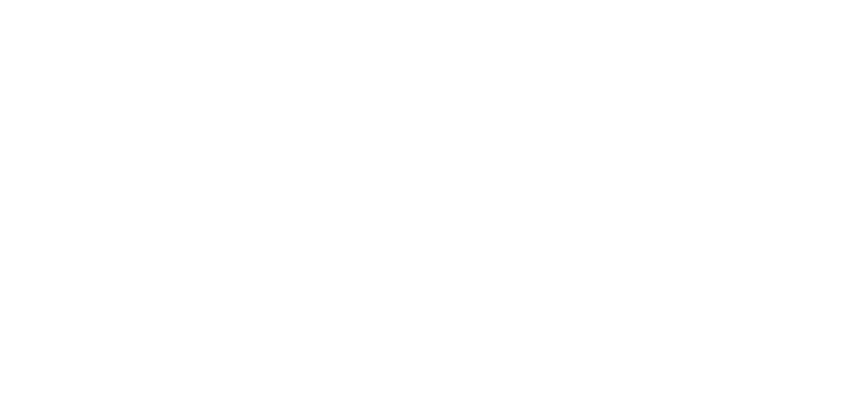
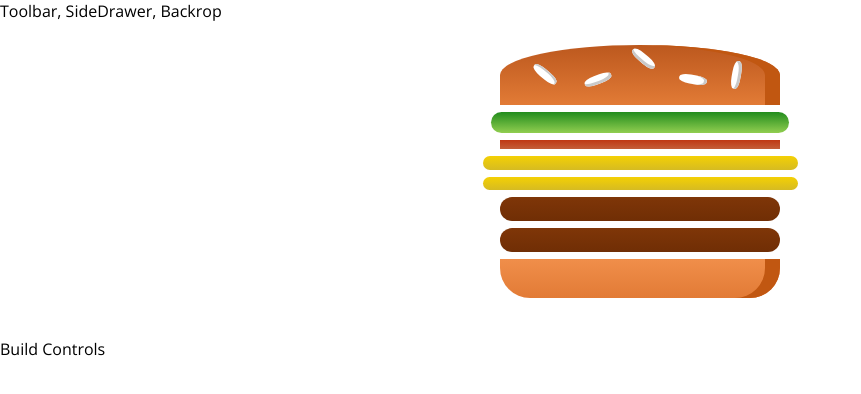
Before and after one commit to paulussimanjuntak/Burger-App-ReactJS, a React app: page / in a window 1280 px wide. Shown: the top 394 px of the page, without its empty margins (0-861 px from the left). Built offline with nearby package versions, Linux system fonts and the light colour scheme.

Commit message:
Outputting Burger Ingredients Dinamically

```diff
--- a/package.json
+++ b/package.json
@@ -31,6 +31,7 @@
     "postcss-flexbugs-fixes": "3.2.0",
     "postcss-loader": "2.0.8",
     "promise": "8.0.1",
+    "prop-types": "^15.7.2",
     "raf": "3.4.0",
     "react": "^16.12.0",
     "react-dev-utils": "^5.0.2",
--- a/src/App.js
+++ b/src/App.js
@@ -1,10 +1,14 @@
-import React, { Component } from 'react';
+import React, { Component } from 'react'
+import Layout from './components/Layout/Layout'
+import BurgerBuilder from './containers/BurgerBuilder/BurgerBuilder'
 
 class App extends Component {
   render() {
     return (
       <div>
-
+        <Layout>
+          <BurgerBuilder></BurgerBuilder>
+        </Layout>
       </div>
     );
   }
--- /dev/null
+++ b/src/components/Burger/Burger.css
@@ -0,0 +1,30 @@
+.Burger{
+    width: 100%;
+    margin: auto;
+    height: 250px;
+    overflow: scroll;
+    text-align: center;
+    font-weight: bold;
+    font-size: 1.2rem;
+}
+
+@media (min-width: 1000px) and (min-height: 700px){
+    .Burger{
+        width: 700px;
+        height: 600px;
+    }
+}
+
+@media (min-width: 500px) and (min-height: 401px){
+    .Burger{
+        width: 450px;
+        height: 400px;
+    }
+}
+
+@media (min-width: 500px) and (min-height: 400px){
+    .Burger{
+        width: 350px;
+        height: 300px;
+    }
+}
--- /dev/null
+++ b/src/components/Burger/Burger.js
@@ -0,0 +1,22 @@
+import React from 'react'
+import classes from './Burger.css'
+import BurgerIngredient from './BurgerIngredient/BurgerIngredient'
+
+const burger = (props) => {
+    const transformedIngredients = Object.keys(props.ingredients)
+        .map(igKey => {
+            return [...Array(props.ingredients[igKey])].map((_, i) => {
+                return <BurgerIngredient key={igKey + i} type={igKey} />
+            })
+        })
+
+    return(
+        <div className={classes.Burger}>
+            <BurgerIngredient type="bread-top" />
+            {transformedIngredients}
+            <BurgerIngredient type="bread-bottom" />
+        </div>
+    )
+}
+
+export default burger
--- /dev/null
+++ b/src/components/Burger/BurgerIngredient/BurgerIngredient.css
@@ -0,0 +1,113 @@
+.BreadBottom {
+    height: 13%;
+    width: 80%;
+    background: linear-gradient(#F08E4A, #e27b36);
+    border-radius: 0 0 30px 30px;
+    box-shadow: inset -15px 0 #c15711;
+    margin: 2% auto;
+}
+
+.BreadTop {
+    height: 20%;
+    width: 80%;
+    background: linear-gradient(#bc581e, #e27b36);
+    border-radius: 50% 50% 0 0;
+    box-shadow: inset -15px 0 #c15711;
+    margin: 2% auto;
+    position: relative;
+}
+
+.Seeds1 {
+    width: 10%;
+    height: 15%;
+    position: absolute;
+    background-color: white;
+    left: 30%;
+    top: 50%;
+    border-radius: 40%;
+    transform: rotate(-20deg);
+    box-shadow: inset -2px -3px #c9c9c9;
+}
+
+.Seeds1:after {
+    content: "";
+    width: 100%;
+    height: 100%;
+    position: absolute;
+    background-color: white;
+    left: -170%;
+    top: -260%;
+    border-radius: 40%;
+    transform: rotate(60deg);
+    box-shadow: inset -1px 2px #c9c9c9;
+  }
+
+.Seeds1:before {
+    content: "";
+    width: 100%;
+    height: 100%;
+    position: absolute;
+    background-color: white;
+    left: 180%;
+    top: -50%;
+    border-radius: 40%;
+    transform: rotate(60deg);
+    box-shadow: inset -1px -3px #c9c9c9;
+  }
+
+  .Seeds2 {
+    width: 10%;
+    height: 15%;
+    position: absolute;
+    background-color: white;
+    left: 64%;
+    top: 50%;
+    border-radius: 40%;
+    transform: rotate(10deg);
+    box-shadow: inset -3px 0 #c9c9c9;
+  }
+
+  .Seeds2:before {
+    content: "";
+    width: 100%;
+    height: 100%;
+    position: absolute;
+    background-color: white;
+    left: 150%;
+    top: -130%;
+    border-radius: 40%;
+    transform: rotate(90deg);
+    box-shadow: inset 1px 3px #c9c9c9;
+  }
+
+
+.Meat {
+    width: 80%;
+    height: 8%;
+    background: linear-gradient(#7f3608, #702e05);
+    margin: 2% auto;
+    border-radius: 15px;
+}
+
+.Cheese {
+    width: 90%;
+    height: 4.5%;
+    margin: 2% auto;
+    background: linear-gradient(#f4d004, #d6bb22);
+    border-radius: 20px;
+}
+
+.Salad {
+    width: 85%;
+    height: 7%;
+    margin: 2% auto;
+    background: linear-gradient(#228c1d, #91ce50);
+    border-radius: 20px;
+}
+
+.Bacon {
+    width: 80%;
+    height: 3%;
+    background: linear-gradient(#bf3813, #c45e38);
+    margin: 2% auto;
+}
--- /dev/null
+++ b/src/components/Burger/BurgerIngredient/BurgerIngredient.js
@@ -0,0 +1,51 @@
+import React, { Component } from 'react'
+import PropTypes from 'prop-types'
+import classes from './BurgerIngredient.css'
+import BurgerBuilder from '../../../containers/BurgerBuilder/BurgerBuilder'
+
+class BurgerIngredient extends Component {
+    render() {
+        let ingredient = null
+
+        switch(this.props.type){
+            case('bread-bottom'):
+                ingredient = <div className={classes.BreadBottom}></div>
+                break
+
+            case('bread-top'):
+                ingredient = (
+                    <div className={classes.BreadTop}>
+                        <div className={classes.Seeds1}></div>
+                        <div className={classes.Seeds2}></div>
+                    </div>
+                )
+                break
+
+            case('meat'):
+                ingredient = <div className={classes.Meat}></div>
+                break
+
+            case('cheese'):
+                ingredient = <div className={classes.Cheese}></div>
+                break
+
+            case('salad'):
+                ingredient = <div className={classes.Salad}></div>
+                break
+
+            case('bacon'):
+                ingredient = <div className={classes.Bacon}></div>
+                break
+
+            default:
+                ingredient = null
+        }
+        return ingredient
+    }
+}
+
+BurgerIngredient.propTypes = {
+    type: PropTypes.string.isRequired
+}
+
+export default BurgerIngredient
--- /dev/null
+++ b/src/components/Layout/Layout.css
@@ -0,0 +1,3 @@
+.Content {
+    margin-top: 16px;
+}
--- /dev/null
+++ b/src/components/Layout/Layout.js
@@ -0,0 +1,15 @@
+import React from 'react'
+import Aux from '../../hoc/Aux'
+import classes from './Layout.css'
+
+const layout = (props) => (
+    <Aux>
+        <div>Toolbar, SideDrawer, Backrop</div>
+
+        <main className={classes.Content}>
+            {props.children}
+        </main>
+    </Aux>
+)
+
+export default layout
--- /dev/null
+++ b/src/containers/BurgerBuilder/BurgerBuilder.js
@@ -0,0 +1,30 @@
+import React, { Component } from 'react'
+import Aux from '../../hoc/Aux'
+import Burger from '../../components/Burger/Burger'
+
+class BurgerBuilder extends Component {
+    // constructor(props){
+    //     super(props)
+    //     this.state = {...}
+    // }
+
+    state = {
+        ingredients: {
+            salad: 1,
+            bacon: 1,
+            cheese: 2,
+            meat: 2
+        }
+    }
+
+    render() {
+        return(
+            <Aux>
+                <Burger ingredients={this.state.ingredients}/>
+                <div>Build Controls</div>
+            </Aux>
+        )
+    }
+}
+
+export default BurgerBuilder
--- /dev/null
+++ b/src/hoc/Aux.js
@@ -0,0 +1,3 @@
+const aux = (props) => props.children
+
+export default aux
--- a/src/index.css
+++ b/src/index.css
@@ -1,5 +1,5 @@
 body {
   margin: 0;
   padding: 0;
-  font-family: sans-serif;
+  font-family: "Open Sans", sans-serif;
 }
```
